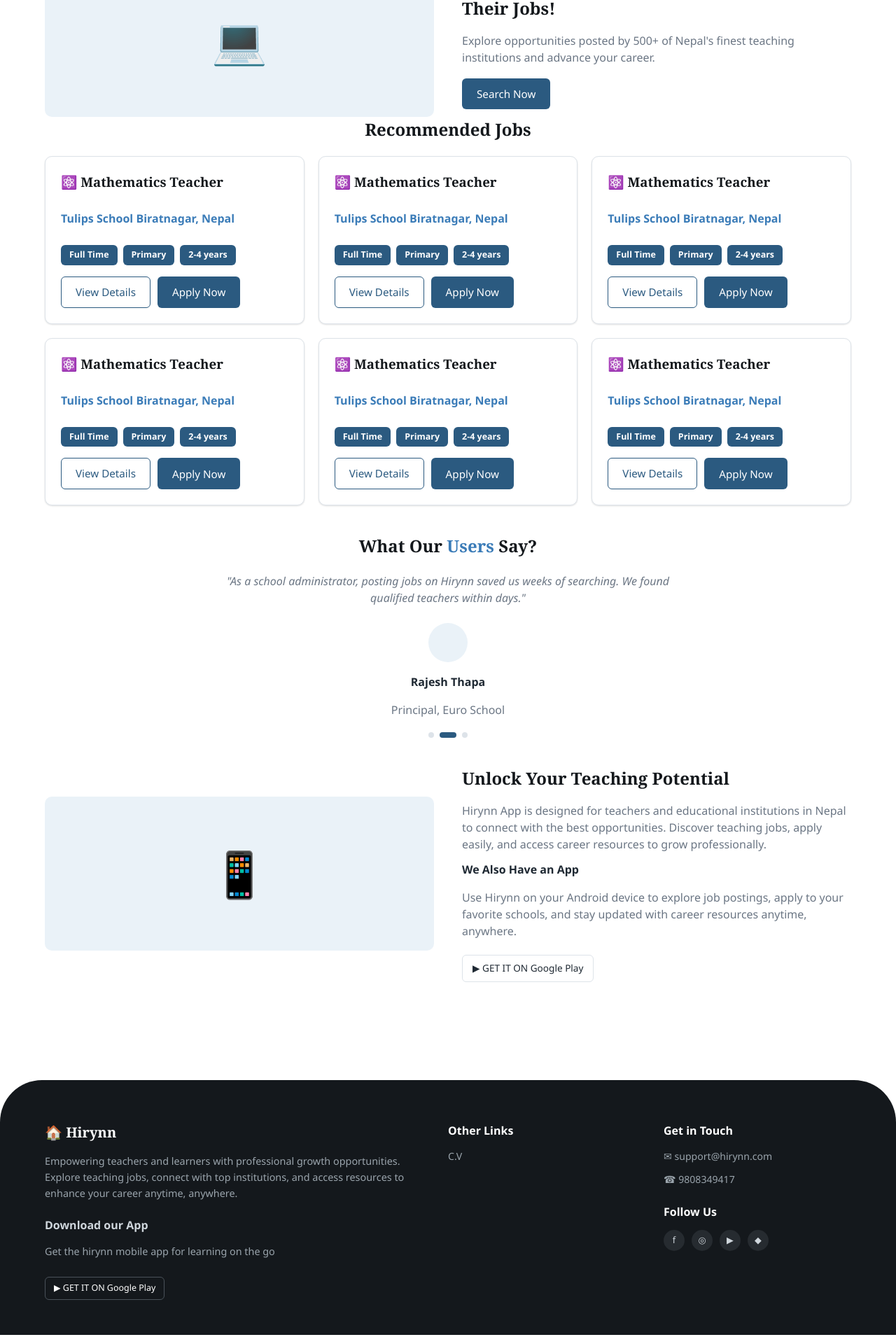
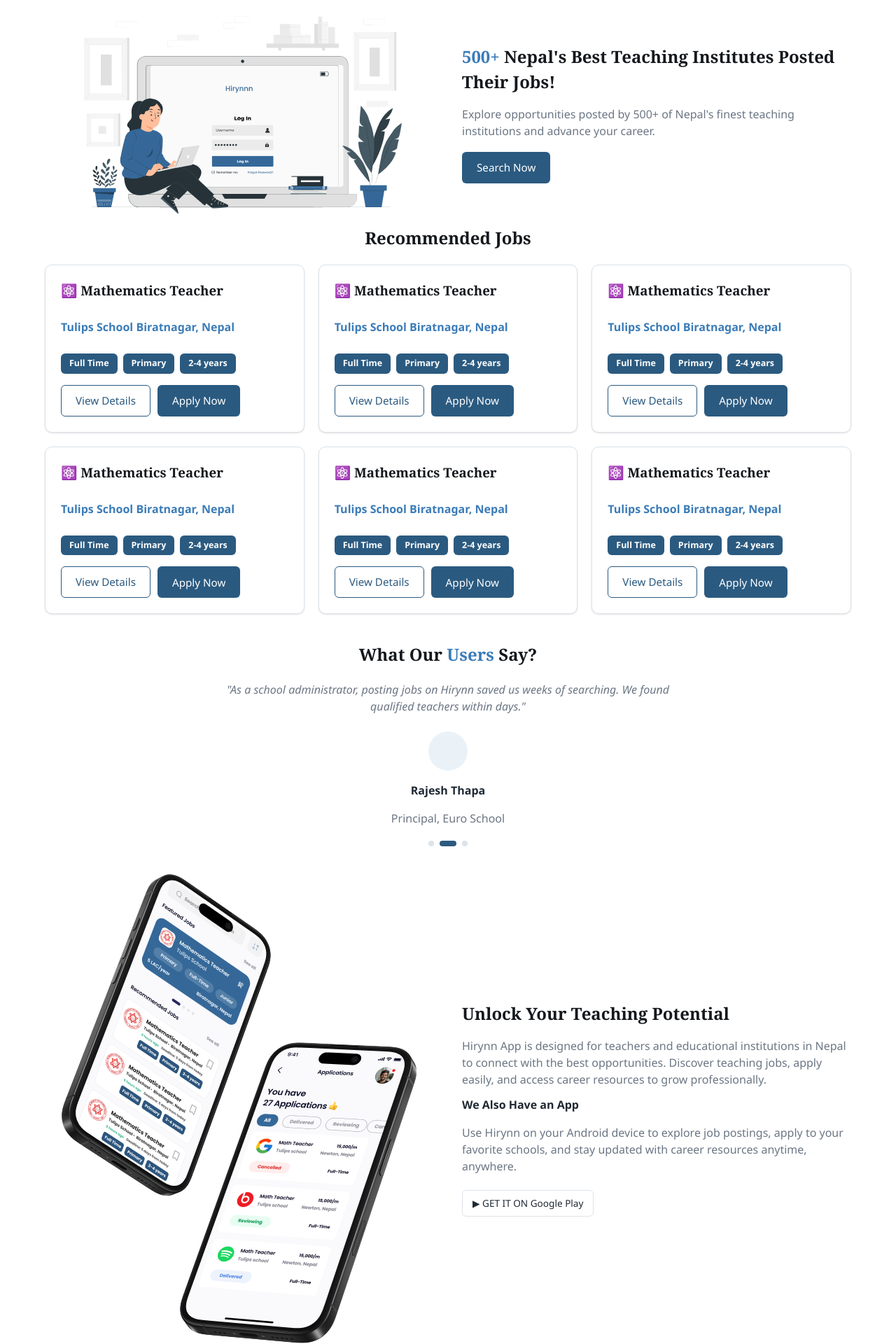
Before and after one commit to LaskaMaharjan/Hirynn-Website, a React (Vite) app: page / in a window 1280 px wide. Shown: the part 1813-3733 px from the top of the page at 70% size. Built offline with nearby package versions, Linux system fonts and the light colour scheme.

Commit message:
Updated the mockup

```diff
--- a/src/Components/Home.jsx
+++ b/src/Components/Home.jsx
@@ -3,6 +3,8 @@ import { Link } from "react-router-dom";
 import JobCard from "./JobCard.jsx";
 import heroImage from "../assets/hero-illustration.png";
 import helpImage from "../assets/help-illustration.svg";
+import appMockup from "../assets/app-mockup.png";
+import loginIllustration from "../assets/login-illustration.png";
 
 const jobs = [
   { id: 1, title: "Mathematics Teacher", institution: "Tulips School", location: "Biratnagar, Nepal" },
@@ -122,7 +124,9 @@ export default function Home() {
       </section>
 
       <section className="container promo">
-        <div className="promo-art">💻</div>
+        <div className="promo-art">
+          <img src={loginIllustration} alt="Login illustration" />
+        </div>
         <div>
           <h2><span className="accent">500+</span> Nepal's Best Teaching Institutes Posted Their Jobs!</h2>
           <p className="text-muted">Explore opportunities posted by 500+ of Nepal's finest teaching institutions and advance your career.</p>
@@ -158,7 +162,9 @@ export default function Home() {
       </section>
 
       <section className="container app-promo">
-        <div className="app-art">📱</div>
+        <div className="app-art">
+          <img src={appMockup} alt="Hirynn mobile app screens" />
+        </div>
         <div>
           <h2>Unlock Your Teaching Potential</h2>
           <p className="text-muted">
--- a/src/styles.css
+++ b/src/styles.css
@@ -198,9 +198,10 @@ button { cursor: pointer; font-family: inherit; }
 
 .help-list {
   flex: 1;
+  max-width: 420px;
   display: flex;
   flex-direction: column;
-  gap: 16px;
+  gap: 20px;
 }
 
 .help-item {
@@ -244,13 +245,16 @@ button { cursor: pointer; font-family: inherit; }
 
 .promo-art {
   flex: 1;
-  background: var(--color-blue-light);
-  border-radius: var(--radius-md);
+  background: transparent;
   min-height: 220px;
   display: flex;
   align-items: center;
   justify-content: center;
-  font-size: 4rem;
+}
+
+.promo-art img {
+  max-width: 100%;
+  height: auto;
 }
 
 .promo > div:last-child {
@@ -327,13 +331,16 @@ button { cursor: pointer; font-family: inherit; }
 
 .app-art {
   flex: 1;
-  background: var(--color-blue-light);
-  border-radius: var(--radius-md);
+  background: transparent;
   min-height: 220px;
   display: flex;
   align-items: center;
   justify-content: center;
-  font-size: 4rem;
+}
+
+.app-art img {
+  max-width: 100%;
+  height: auto;
 }
 
 .app-promo > div:last-child {
```
Also changed, not shown: src/assets/app-mockup.png (added), src/assets/login-illustration.png (added).
